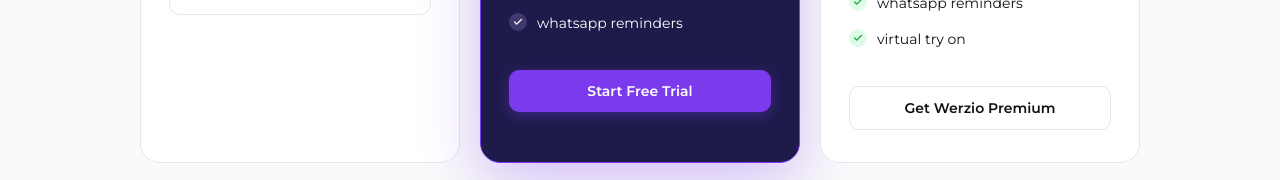
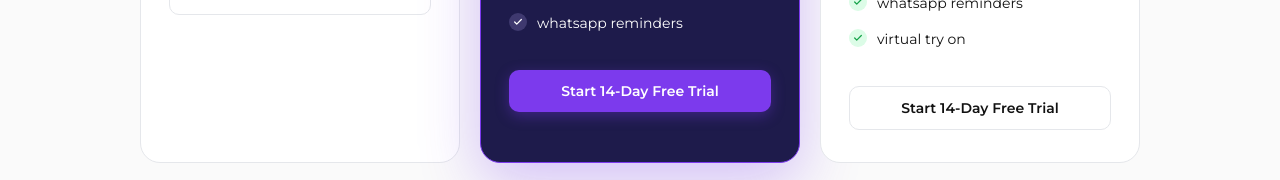
Before and after one commit to iamusmankhan101/saloncore-werzio-, a Next.js app in the folder website/: page / in a window 1280 px wide. Shown: the part 6082-6262 px from the top of the page. Built offline with nearby package versions, Linux system fonts and the light colour scheme; a web font is replaced by a local one.

Commit message:
Update pricing CTAs to offer 14-day free trial on Pro and Premium plans

```diff
--- a/website/components/Pricing.tsx
+++ b/website/components/Pricing.tsx
@@ -53,7 +53,7 @@
       "Services management",
       "whatsapp reminders",
     ],
-    cta: "Start Free Trial",
+    cta: "Start 14-Day Free Trial",
     ctaHref: "https://app.werzio.com/sign-up?plan=pro",
     ctaClass: "btn btn-primary",
     featured: true,
@@ -77,7 +77,7 @@
       "whatsapp reminders",
       "virtual try on",
     ],
-    cta: "Get Werzio Premium",
+    cta: "Start 14-Day Free Trial",
     ctaHref: "https://app.werzio.com/sign-up?plan=premium",
     ctaClass: "btn btn-outline",
     featured: false,
```
